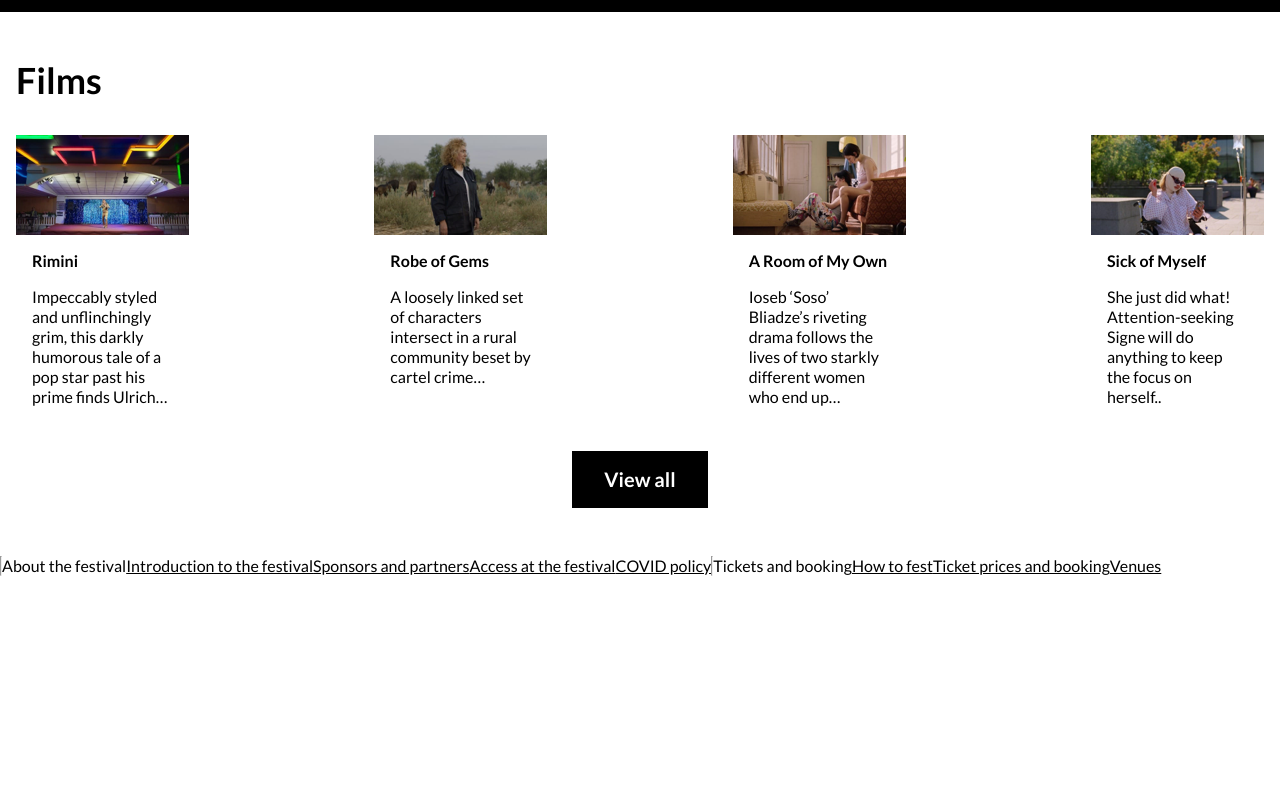
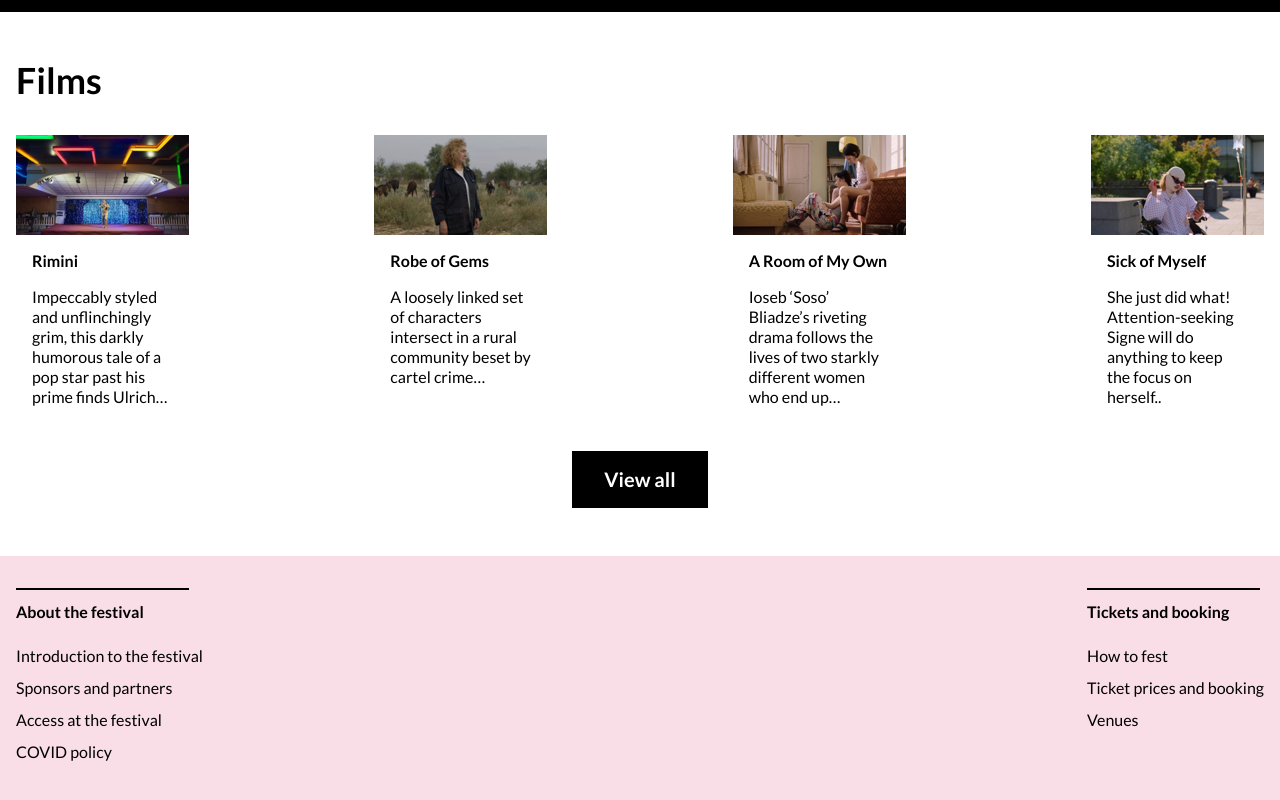
Before and after one commit to nbuntsch/examen-1-imd21, a website built with Parcel: page src/index.html in a window 1280 px wide. Shown: the part 1591-2391 px from the top of the page. Before the commit the page ends 2167 px from the top, so only its background shows below. Built offline with nearby package versions, Linux system fonts and the light colour scheme.

Commit message:
css-footer

```diff
--- a/src/css/main.css
+++ b/src/css/main.css
@@ -157,3 +157,38 @@ h4 {
   width: 136px;
   margin: 0 auto 48px auto;
 }
+
+/* footer */
+
+footer {
+  background-color: #f9dde7;
+}
+
+.footer-container {
+  flex-direction: row;
+  padding: 32px 16px;
+  justify-content: space-between;
+}
+
+.footer-column {
+  flex-direction: column;
+  margin-bottom: 32px;
+}
+
+.footer-column p {
+  font-weight: bold;
+  margin: 12px 0 12px;
+  font-size: 16px;
+}
+
+.footer-column hr {
+  color: black;
+  border: 1.5px solid;
+  width: 173px;
+}
+
+.footer-column a {
+  margin: 12px 0 0 0;
+  font-size: 16px;
+  text-decoration: none;
+}
--- a/src/index.html
+++ b/src/index.html
@@ -91,7 +91,7 @@
     </main>
     <footer>
       <div class="flex-container footer-container">
-        <div class="flex-container footer-column-1">
+        <div class="flex-container footer-column column-1">
           <hr />
           <p>About the festival</p>
           <a href="">Introduction to the festival</a>
@@ -99,7 +99,7 @@
           <a href="">Access at the festival</a>
           <a href="">COVID policy</a>
         </div>
-        <div class="flex-container footer-column-2">
+        <div class="flex-container footer-column column-2">
           <hr />
           <p>Tickets and booking</p>
           <a href="">How to fest</a>
```
